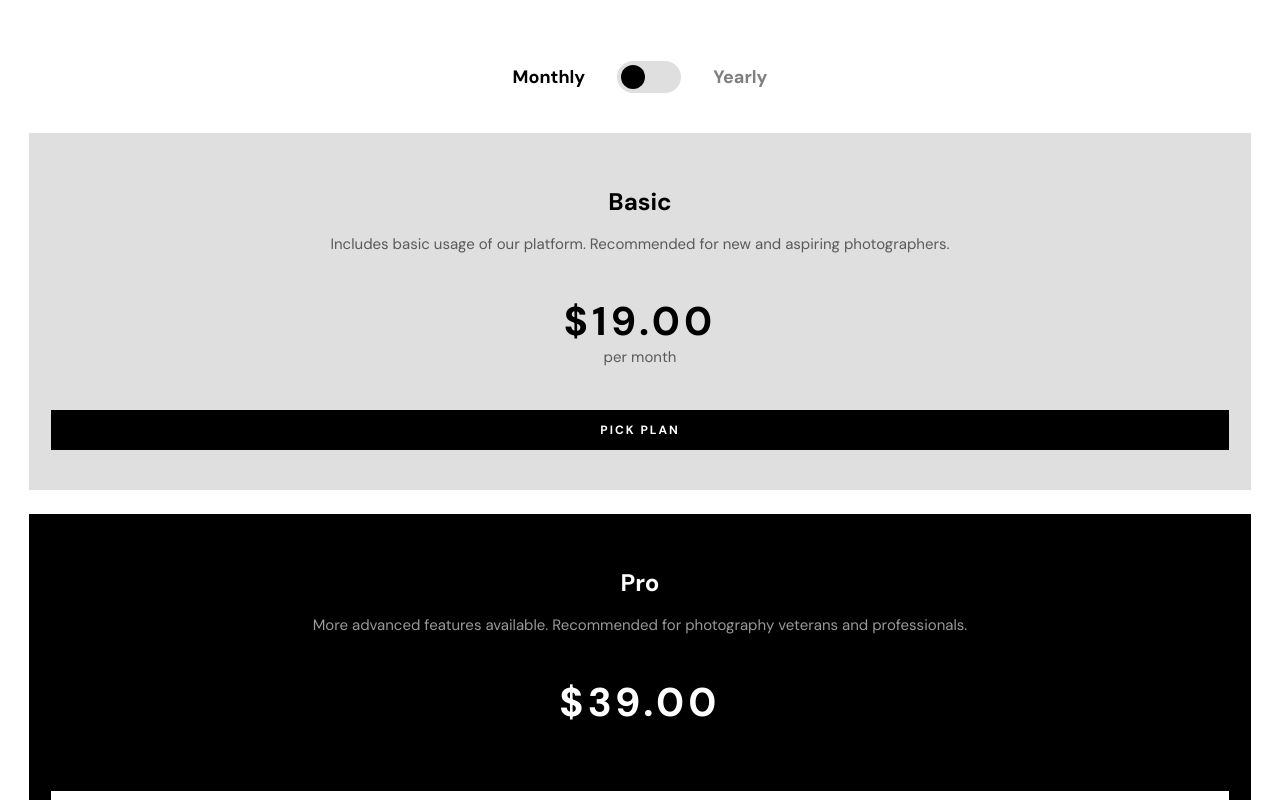
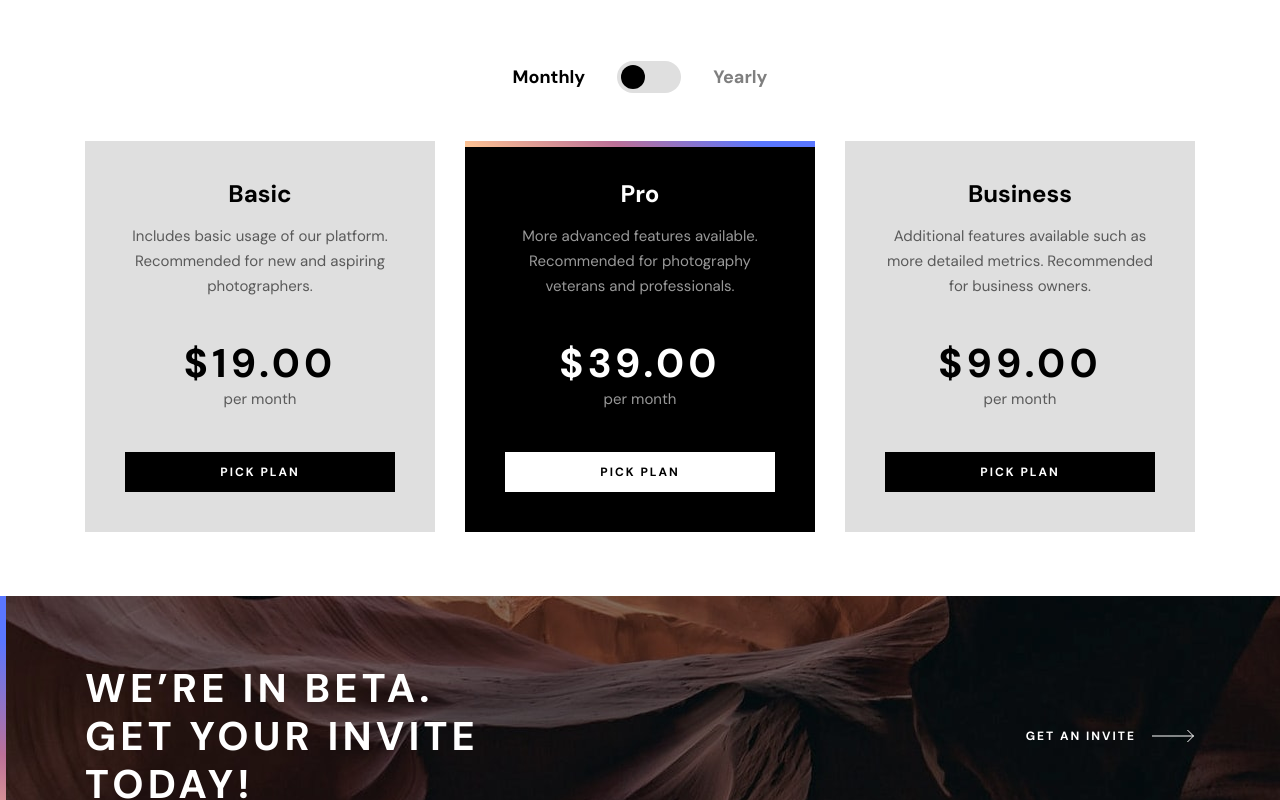
Before and after one commit to MichalTrubini/NEXT_Photosnap-multipage-website, a Next.js app: page /pricing in a window 1280 px wide. Shown: the part 540-1340 px from the top of the page. Built offline with nearby package versions, Linux system fonts and the light colour scheme.

Commit message:
pricing cards completed

```diff
--- a/components/modules/pricing.module.css
+++ b/components/modules/pricing.module.css
@@ -9,12 +9,23 @@
     margin-top: 4rem;
 }
 
-.card_light {
+.card_basic, .card_business {
     background-color: var(--lightGrey);
 }
 
-.card_dark {
+.card_pro {
     background-color: var(--black);
+}
+
+.card_pro::before {
+    content: '';
+    display:block;
+    height: 6px;
+    width: 100%;
+    position: absolute;
+    top: 0;
+    left: 0;
+    background: linear-gradient(26.57deg, #FFC593 0%, #BC7198 43.29%, #5A77FF 83.33%);
 }
 
 .button_dark {
@@ -46,3 +57,77 @@
 .text_light {
     color: rgba(255, 255, 255, 0.6);
 }
+
+.container {
+    display: flex;
+    justify-content: center;
+    align-items: center;
+    gap: 3.2rem;
+}
+
+.text {
+    font-size: 1.8rem;
+    line-height: 2.5rem;
+    font-weight: 700;
+    color: rgba(0,0,0,0.5);
+}
+
+.text_clicked{
+    color: var(--black);
+}
+
+.toggler {
+    width: 64px;
+    height: 32px;
+    background-color: var(--lightGrey);
+    border-radius: 1.6rem;
+    position: relative;
+}
+
+.toggle {
+    width: 24px;
+    height: 24px;
+    background-color: var(--black);
+    border-radius: 100%;
+    position: absolute;
+    top: 4px;
+    transition: all 500ms;
+}
+
+.toggle_left {
+    left: 4px;
+}
+
+.toggle_right {
+    left: 36px;
+}
+
+@media screen and (min-width:555px) {
+    .card_pro::before {
+        height: 100%;
+        width: 6px;
+    }
+}
+
+@media screen and (min-width: 1000px) {
+    .cards {
+        flex-direction: row;
+        align-items: center;
+        justify-content: center;
+        gap: 3rem;
+        margin-top: 4.8rem;
+    }
+
+    .card_pro {
+        padding: 8.8rem 4rem 7.1rem;
+    }
+
+    .card_pro::before {
+        height: 6px;
+        width: 100%;
+    }
+
+    .card_basic, .card_business {
+        padding: 5.6rem 4rem 4rem;
+    }
+}
--- a/components/modules/pricingModule.tsx
+++ b/components/modules/pricingModule.tsx
@@ -1,87 +1,117 @@
 import Hero from "../hero";
-import HeroImageMobile from '../../public/assets/pricing/mobile/hero.jpg';
-import HeroImageTablet from '../../public/assets/pricing/tablet/hero.jpg';
-import HeroImageDesktop from '../../public/assets/pricing/desktop/hero.jpg';
+import HeroImageMobile from "../../public/assets/pricing/mobile/hero.jpg";
+import HeroImageTablet from "../../public/assets/pricing/tablet/hero.jpg";
+import HeroImageDesktop from "../../public/assets/pricing/desktop/hero.jpg";
 import ScreenDimensions from "../../utils/screenDimensions";
 import Beta from "../beta";
-import styles from './pricing.module.css'
-import Toggler from "../ui/toggler";
+import styles from "./pricing.module.css";
 import PricingCardTemplate from "../pricingCardTemplate";
+import { useState } from "react";
 
 const PricingModule = () => {
-
   const screenWidth = ScreenDimensions();
 
   const imageSelector = () => {
     if (screenWidth < 376) return HeroImageMobile;
     if (screenWidth > 375 && screenWidth < 525) return HeroImageDesktop;
     if (screenWidth > 525 && screenWidth < 769) return HeroImageTablet;
-        if (screenWidth > 768 ) return HeroImageDesktop;
-    }
+    if (screenWidth > 768) return HeroImageDesktop;
+  };
+
+  const [frequency, setFrequency] = useState(true);
+
+  const frequencyHandler = () => {
+    setFrequency((prevState) => !prevState);
+  };
 
   const pricingData = [
     {
       id: 1,
-            type: 'Basic',
-            text: 'Includes basic usage of our platform. Recommended for new and aspiring photographers.',
-            priceMonthly: '19.00',
-            priceYearly: '190.00',
-            frequencyMonthly: 'per month',
-            frequencyYearly: 'per year',
-            classNameButton: 'button_dark',
-            classNameCardColor: 'card_light',
-            classNameColor:'dark',
-            classNameText:'text_dark'
+      type: "Basic",
+      text: "Includes basic usage of our platform. Recommended for new and aspiring photographers.",
+      priceMonthly: "19.00",
+      priceYearly: "190.00",
+      frequencyMonthly: "per month",
+      frequencyYearly: "per year",
+      classNameButton: "button_dark",
+      classNameCard: "card_basic",
+      classNameColor: "dark",
+      classNameText: "text_dark",
     },
     {
       id: 2,
-            type: 'Pro',
-            text: 'More advanced features available. Recommended for photography veterans and professionals.',
-            priceMonthly: '39.00',
-            priceYearly: '390.00',
-            frequencyMonthly: 'per month',
-            frequencyYearly: 'per year',
-            classNameButton: 'button_light',
-            classNameCardColor: 'card_dark',
-            classNameColor: 'light',
-            classNameText:'text_light'
+      type: "Pro",
+      text: "More advanced features available. Recommended for photography veterans and professionals.",
+      priceMonthly: "39.00",
+      priceYearly: "390.00",
+      frequencyMonthly: "per month",
+      frequencyYearly: "per year",
+      classNameButton: "button_light",
+      classNameCard: "card_pro",
+      classNameColor: "light",
+      classNameText: "text_light",
     },
     {
       id: 3,
-            type: 'Business',
-            text: 'Additional features available such as more detailed metrics. Recommended for business owners.',
-            priceMonthly: '99.00',
-            priceYearly: '990.00',
-            frequencyMonthly: 'per month',
-            frequencyYearly: 'per year',
-            classNameButton: 'button_dark',
-            classNameCardColor: 'card_light',
-            classNameColor:'dark',
-            classNameText:'text_dark'
-        }
-    ]
+      type: "Business",
+      text: "Additional features available such as more detailed metrics. Recommended for business owners.",
+      priceMonthly: "99.00",
+      priceYearly: "990.00",
+      frequencyMonthly: "per month",
+      frequencyYearly: "per year",
+      classNameButton: "button_dark",
+      classNameCard: "card_business",
+      classNameColor: "dark",
+      classNameText: "text_dark",
+    },
+  ];
 
   return (
     <>
       <Hero
-                classNameContent='divider'
+        classNameContent="divider"
         src={imageSelector()}
-                alt='hero'
-                header='pricing'
-                text='Create a your stories, Photosnap is a platform for photographers and visual storytellers. It’s the simple way to create and share your photos.'
-                noArrow='none'
-                none='none'
+        alt="hero"
+        header="pricing"
+        text="Create a your stories, Photosnap is a platform for photographers and visual storytellers. It’s the simple way to create and share your photos."
+        noArrow="none"
+        none="none"
       />
       <div className={styles.pricing}>
-                <Toggler />
+        <div className={styles.container}>
+          <p
+            className={
+              frequency ? `${styles.text_clicked} ${styles.text}` : styles.text
+            }
+          >
+            Monthly
+          </p>
+          <div className={styles.toggler} onClick={frequencyHandler}>
+            <div
+              className={
+                frequency
+                  ? `${styles.toggle_left} ${styles.toggle}`
+                  : `${styles.toggle_right} ${styles.toggle}`
+              }
+            ></div>
+          </div>
+          <p
+            className={
+              !frequency ? `${styles.text_clicked} ${styles.text}` : styles.text
+            }
+          >
+            Yearly
+          </p>
+        </div>
         <div className={styles.cards}>
           {pricingData.map((card) => (
             <PricingCardTemplate
+              key={card.id}
               header={card.type}
               text={card.text}
-                        price={`$${card.priceMonthly}`}
-                        frequency={card.frequencyMonthly}
-                        classNameCardColor={styles[card.classNameCardColor]}
+              price={frequency ? `$${card.priceMonthly}` : `$${card.priceYearly}`}
+              frequency={frequency ? `${card.frequencyMonthly}` : `${card.frequencyYearly}`}
+              classNameCard={styles[card.classNameCard]}
               classNameButton={styles[card.classNameButton]}
               classNameColor={styles[card.classNameColor]}
               classNameText={styles[card.classNameText]}
@@ -91,7 +121,7 @@ const PricingModule = () => {
       </div>
       <Beta />
     </>
-    )
-}
+  );
+};
 
 export default PricingModule;
--- a/components/pricingCardTemplate.module.css
+++ b/components/pricingCardTemplate.module.css
@@ -1,6 +1,24 @@
 .card {
   padding: 5.6rem 2.2rem 4rem;
+  position: relative;
   text-align: center;
+  display: grid;
+  grid-template-areas:
+    "a"
+    "b"
+    "c";
+}
+
+.top {
+  grid-area: a;
+}
+
+.middle {
+  grid-area: b;
+}
+
+.bottom {
+  grid-area: c;
 }
 
 .header {
@@ -25,6 +43,58 @@
 .frequency {
   font-size: 1.5rem;
   line-height: 2.5rem;
-    color: rgba(0, 0, 0, 0.6);
   margin-bottom: 4rem;
 }
+
+@media screen and (min-width: 555px) {
+  .card {
+    grid-template-areas:
+      "a b"
+      "c b";
+      padding: 4rem;
+  }
+
+  .top {
+    text-align: left;
+    width: 27rem;
+  }
+
+  .middle {
+    text-align: right;
+  }
+
+  .bottom {
+    width: 27rem;
+  }
+
+  .text {
+    margin-bottom: 3.2rem;
+  }
+}
+
+@media screen and (min-width: 1000px) {
+  .card {
+    grid-template-areas:
+      "a"
+      "b"
+      "c";
+    max-width: 35rem;
+  }
+
+  .top {
+    text-align: center;
+    width: auto;
+  }
+
+  .middle {
+    text-align: center;
+  }
+
+  .bottom {
+    width: auto;
+  }
+
+  .text {
+    margin-bottom: 4rem;
+  }
+}
--- a/components/pricingCardTemplate.tsx
+++ b/components/pricingCardTemplate.tsx
@@ -1,27 +1,39 @@
-import styles from './pricingCardTemplate.module.css';
-import Button from './ui/button';
+import styles from "./pricingCardTemplate.module.css";
+import Button from "./ui/button";
 
 interface PricingCardProps {
   header?: string;
   text?: string;
-    price?:string;
-    frequency?:string;
-    classNameColor?:string;
-    classNameCardColor?:string;
-    classNameButton?:string;
-    classNameText?:string;
+  price?: string;
+  frequency?: string;
+  classNameColor?: string;
+  classNameCard?: string;
+  classNameButton?: string;
+  classNameText?: string;
 }
 
-const PricingCardTemplate:React.FC<PricingCardProps> = (props) => {
+const PricingCardTemplate: React.FC<PricingCardProps> = (props) => {
   return (
-        <div className={`${styles.card} ${props.classNameCardColor}`}>
-            <h3 className={`${styles.header} ${props.classNameColor}`}>{props.header}</h3>
+    <div className={`${styles.card} ${props.classNameCard}`}>
+      <div className={styles.top}>
+        <h3 className={`${styles.header} ${props.classNameColor}`}>
+          {props.header}
+        </h3>
         <p className={`${styles.text} ${props.classNameText}`}>{props.text}</p>
-            <p className={`${styles.price} ${props.classNameColor}`}>{props.price}</p>
-            <p className={styles.frequency}>{props.frequency}</p>
+      </div>
+      <div className={styles.middle}>
+        <p className={`${styles.price} ${props.classNameColor}`}>
+          {props.price}
+        </p>
+        <p className={`${styles.frequency} ${props.classNameText}`}>
+          {props.frequency}
+        </p>
+      </div>
+      <div className={styles.bottom}>
         <Button className={props.classNameButton}>pick plan</Button>
       </div>
-    )
-}
+    </div>
+  );
+};
 
 export default PricingCardTemplate;
```
Also changed, not shown: components/comparison.tsx (added, +7 -0 lines). Lines whose indentation alone changed are shown as unchanged.
